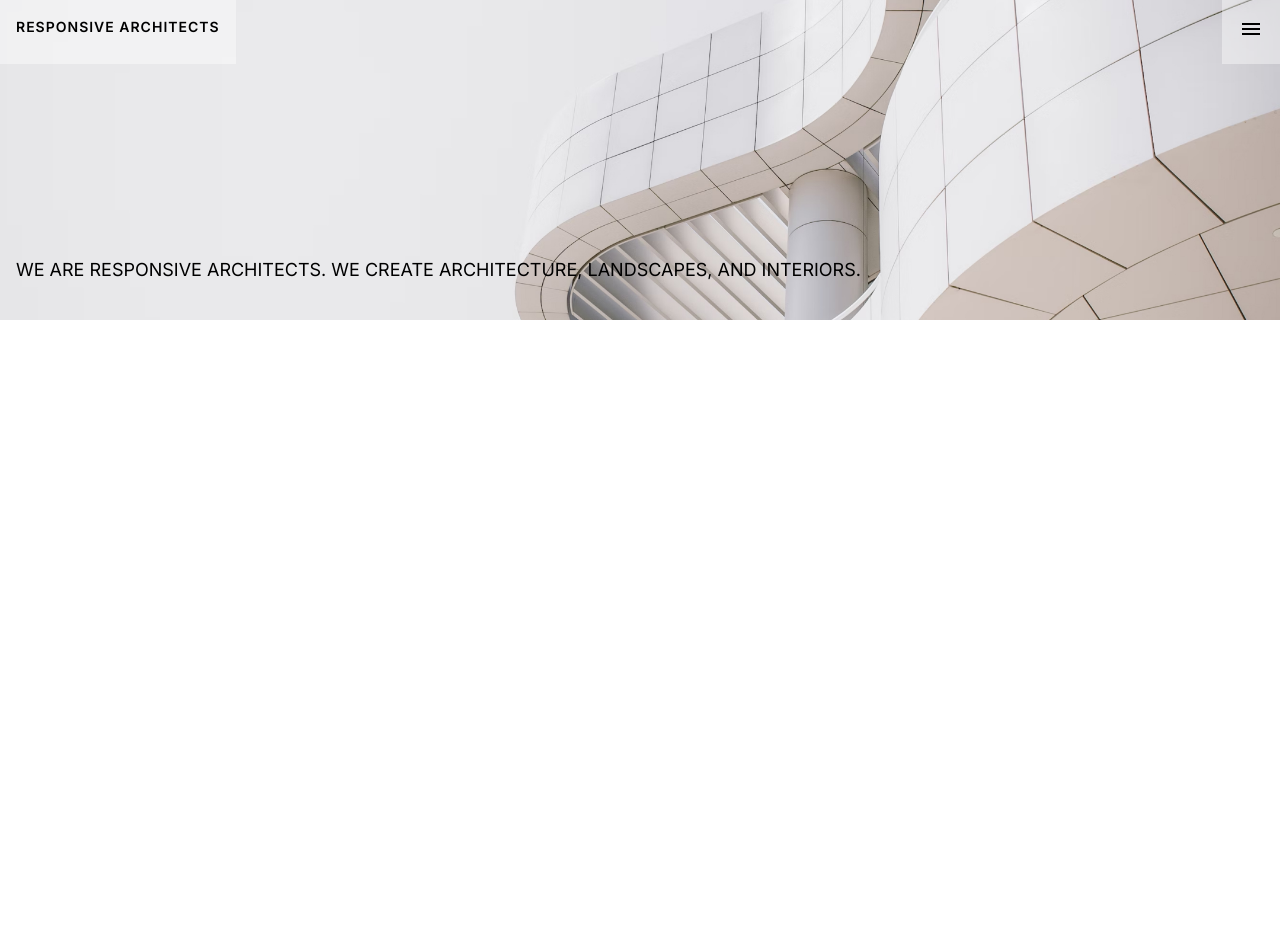
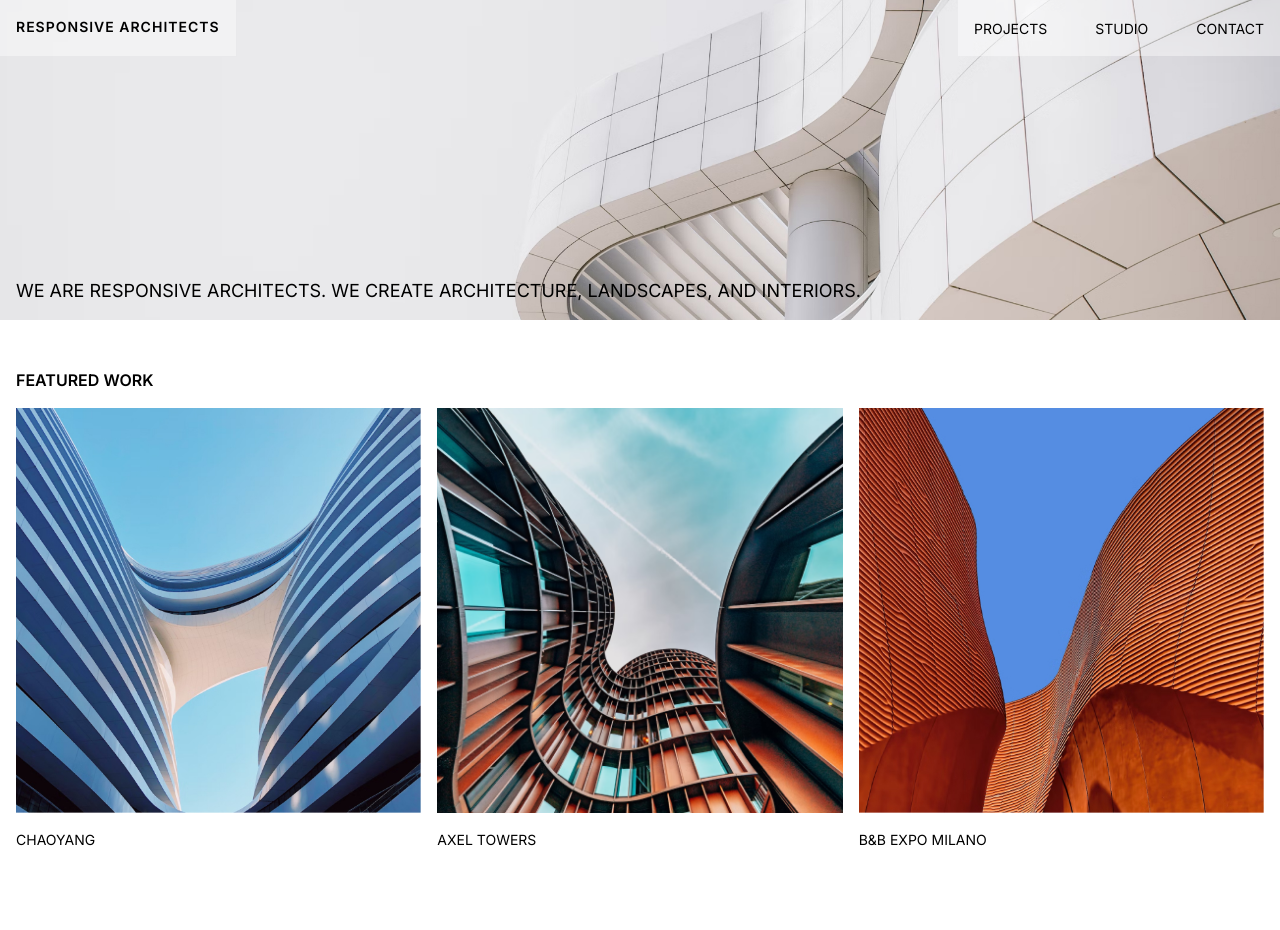
Before and after one commit to silviakooinga/gra322, a plain HTML site: page responsive-architects/index.html in a window 1280 px wide. Before the commit the page ends 800 px from the top, so only its background shows below. Drawn offline with nearby package versions, Linux system fonts and the light colour scheme.

Commit message:
Featured work and header update

```diff
--- a/responsive-architects/css/styles.css
+++ b/responsive-architects/css/styles.css
@@ -23,7 +23,25 @@ header .inner {
 }
 
 nav {
+    background-color: rgba(255,255,255,.4);
     display: none;
+    padding: 1rem;
+}
+
+nav ul {
+    margin-left: 0;
+    padding-left: 0;
+}
+
+nav li {
+    list-style: none;
+}
+
+nav a {
+    color: #000;
+    font-size: 14px;
+    text-transform: uppercase;
+    text-decoration: none;
 }
 
 h1 {
@@ -47,6 +65,64 @@ h1 {
 }
 
 .intro {
+    bottom: 0;
+    left: 0;
     text-transform: uppercase;
-    padding: 12rem 1rem 1rem 1rem;
+    padding: 1rem;
+    position: absolute;
 }
+
+.featured-work {
+    padding: 3rem 1rem;
+}
+
+.featured-work h2 {
+    font-size: 16px;
+    font-weight: 600;
+    margin-bottom: 1rem;
+    text-transform: uppercase;
+}
+
+.inner {
+    margin: 0 auto;
+    max-width: 1280px;
+    position: relative;
+}
+
+header .inner {
+    height: 100%;
+}
+
+.featured-work figure {
+    margin-bottom: 2rem;
+}
+
+.featured-work figcaption {
+    font-size: 14px;
+    margin-top: 1rem;
+    text-transform: uppercase;
+}
+
+@media screen and (min-width: 680px) {
+    .work-grid {
+        display: grid;
+        grid-template-columns: 1fr 1fr 1fr;
+        gap: 1rem;
+    }
+}
+
+@media screen and (min-width: 800px) {
+    .menu-button {
+        display: none;
+    }
+
+    nav {
+        display: block;
+    }
+
+    nav ul {
+        display: flex;
+        gap: 3rem;
+    }
+
+}
--- a/responsive-architects/index.html
+++ b/responsive-architects/index.html
@@ -12,7 +12,8 @@
   <link rel="preconnect" href="https://fonts.googleapis.com">
   <link rel="preconnect" href="https://fonts.gstatic.com" crossorigin>
   <link href="https://fonts.googleapis.com/css2?family=Inter:wght@400;600&display=swap" rel="stylesheet">
-  <link rel="stylesheet" href="https://fonts.googleapis.com/css2?family=Material+Symbols+Outlined:opsz,wght,FILL,GRAD@48,400,0,0" />
+  <link rel="stylesheet"
+    href="https://fonts.googleapis.com/css2?family=Material+Symbols+Outlined:opsz,wght,FILL,GRAD@48,400,0,0" />
 
   <link rel="stylesheet" href="css/reset.css">
   <link rel="stylesheet" href="css/styles.css">
@@ -20,11 +21,12 @@
 
 <body>
   <!-- Add your content here -->
+
   <header>
 
-  <div class = "inner">
+    <div class="inner">
 
-    <div class ="menu-wrapper">
+      <div class="menu-wrapper">
 
         <h1>Responsive Architects</h1>
 
@@ -54,8 +56,38 @@
 
   </header>
 
+  <section class="featured-work">
+
+    <div class="inner">
+
+      <h2>Featured Work</h2>
+
+      <div class="work-grid">
+
+        <figure>
+          <img src="img/image 3.jpg" alt="Ground level photo of two buildings with the blue sky behind." />
+          <figcaption>Chaoyang</figcaption>
+        </figure>
+
+        <figure>
+          <img src="img/image 4.png" alt="Ground level photo of two buildings with the blue sky behind." />
+          <figcaption>Axel Towers</figcaption>
+        </figure>
+
+        <figure>
+          <img src="img/image 5.jpg" alt="Ground level photo of two buildings with the blue sky behind." />
+          <figcaption>B&B Expo Milano</figcaption>
+        </figure>
+
+      </div>
+
+    </div>
+
+  </section>
+
 
   <!-- Load Scripts -->
   <script src="js/scripts.js"></script>
 </body>
+
 </html>
```
Lines whose indentation alone changed are shown as unchanged.
